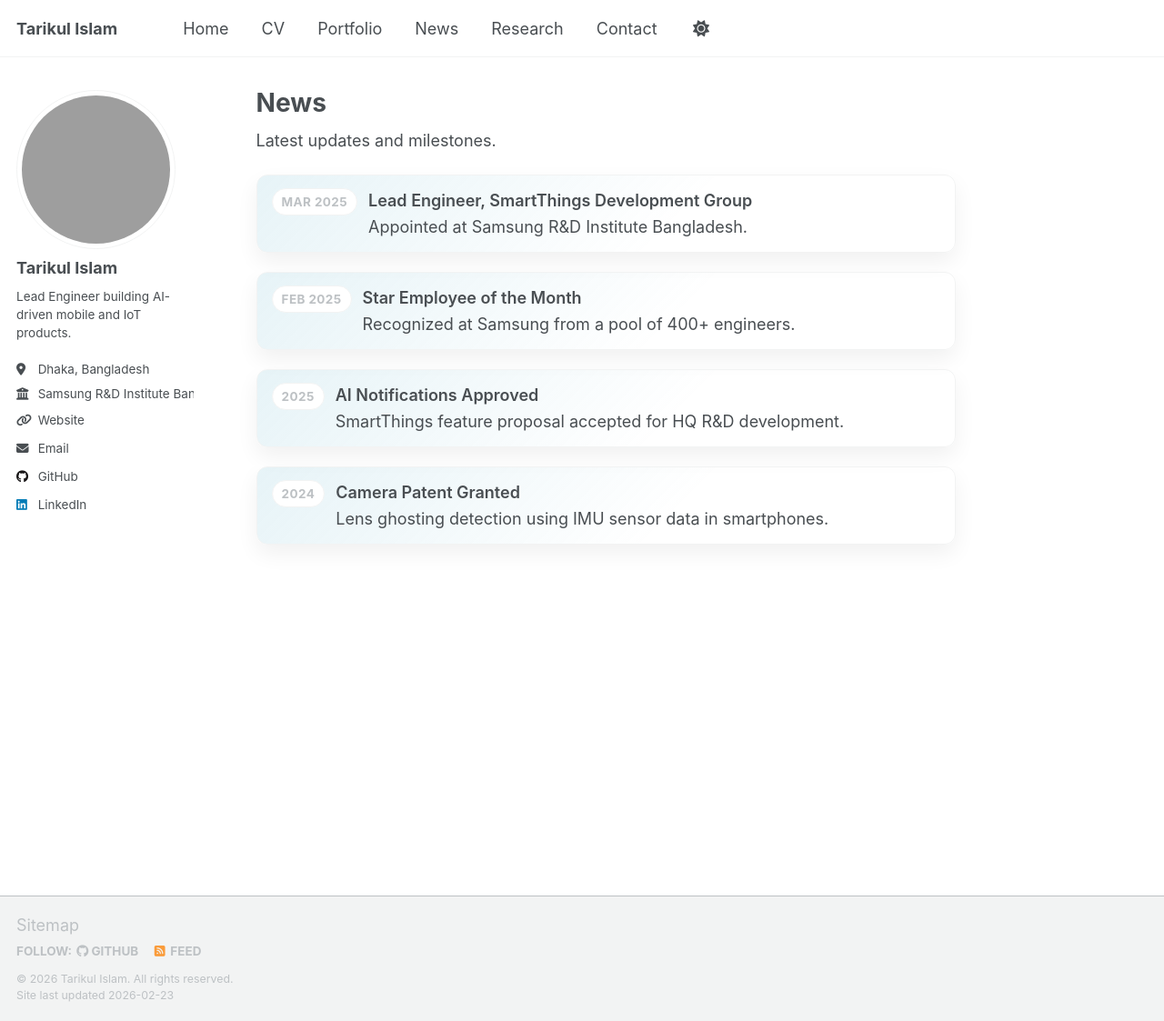
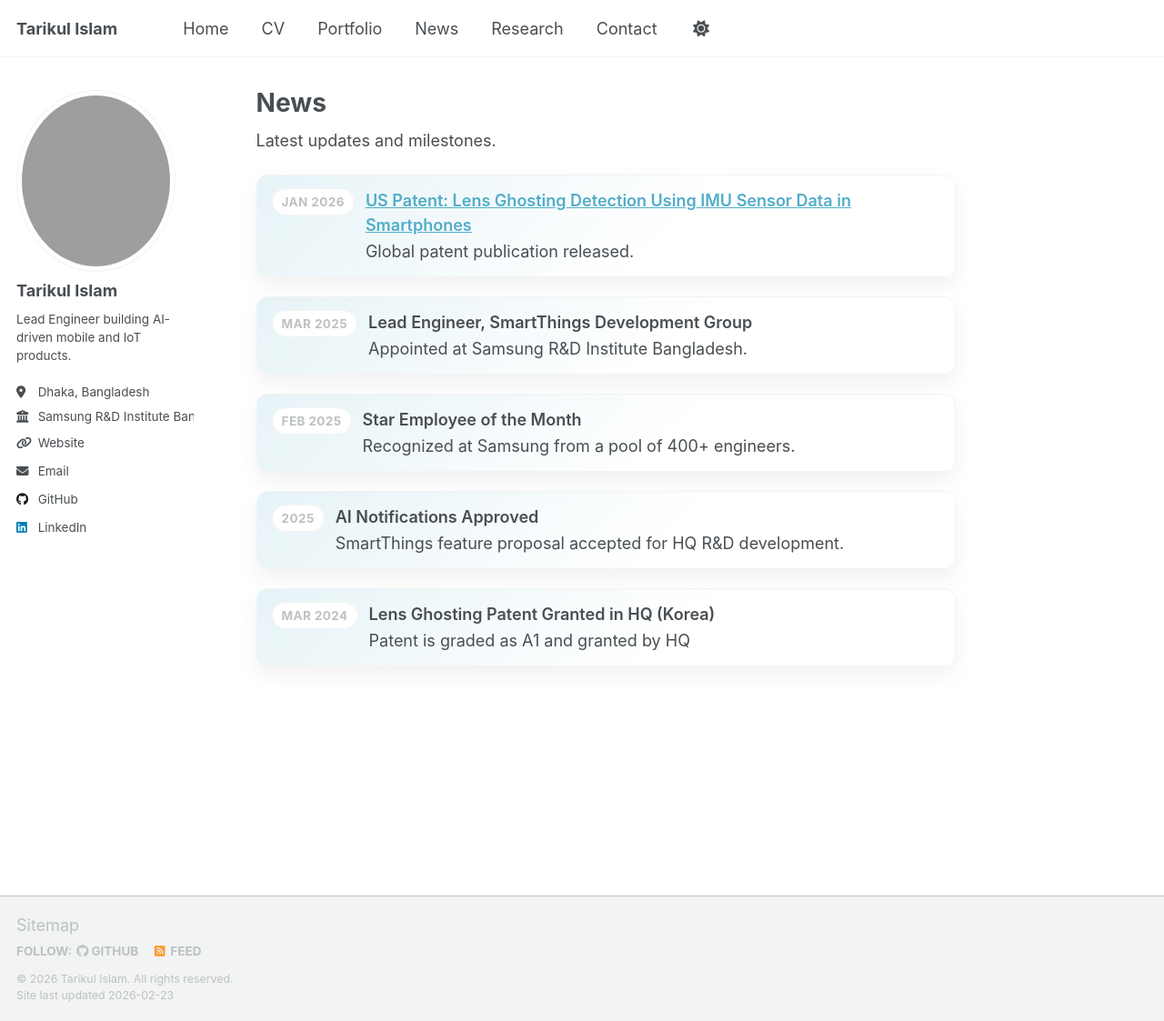
Before and after one commit to tarikulshawon/tarikulshawon.github.io, a Jekyll site: the page built from _pages/news.md, in a window 1280 px wide and 1123 px high. Shown: the whole window at 91% size. Built offline with Jekyll 4.4.1, drawn with Linux system fonts in a browser that asks for light colours; a script that is not in the unit is left out.

Commit message:
add patent news

```diff
--- a/_data/cv.json
+++ b/_data/cv.json
@@ -150,9 +150,9 @@
     {
       "name": "Lens Ghosting Detection Using IMU Sensor Data in Smartphones",
       "publisher": "Samsung Research Bangladesh (Patent)",
-      "releaseDate": "2024-01-01",
+      "releaseDate": "2026-01-01",
       "website": "",
-      "summary": "Proposed an IMU-assisted approach to detect ghost images in live view and mitigate lens ghosting artifacts in smartphone cameras."
+      "summary": "Patent granted in 2024 and published globally in 2026 for an IMU-assisted approach to detect and mitigate lens ghosting artifacts in smartphone cameras."
     },
     {
       "name": "Software Engineering Practices in Bangladesh",
--- a/_data/news.yml
+++ b/_data/news.yml
@@ -1,3 +1,7 @@
+- date: "Jan 2026"
+  title: "US Patent: Lens Ghosting Detection Using IMU Sensor Data in Smartphones"
+  detail: "Global patent publication released."
+  link: "https://patentscope.wipo.int/search/en/detail.jsf?docId=US471029211"
 - date: "Mar 2025"
   title: "Lead Engineer, SmartThings Development Group"
   detail: "Appointed at Samsung R&D Institute Bangladesh."
@@ -7,6 +11,6 @@
 - date: "2025"
   title: "AI Notifications Approved"
   detail: "SmartThings feature proposal accepted for HQ R&D development."
-- date: "2024"
-  title: "Camera Patent Granted"
-  detail: "Lens ghosting detection using IMU sensor data in smartphones."
+- date: "Mar 2024"
+  title: "Lens Ghosting Patent Granted in HQ (Korea)"
+  detail: "Patent is graded as A1 and granted by HQ"
--- a/_pages/news.md
+++ b/_pages/news.md
@@ -13,7 +13,13 @@ Latest updates and milestones.
       <li class="news-card">
         <span class="news-date">{{ item.date }}</span>
         <div>
-          <div class="news-title">{{ item.title }}</div>
+          <div class="news-title">
+            {% if item.link %}
+              <a href="{{ item.link }}" target="_blank" rel="noopener">{{ item.title }}</a>
+            {% else %}
+              {{ item.title }}
+            {% endif %}
+          </div>
           <div class="news-text">{{ item.detail }}</div>
         </div>
       </li>
--- a/_sass/layout/_sidebar.scss
+++ b/_sass/layout/_sidebar.scss
@@ -95,14 +95,14 @@
 
   img {
     width: 36px;
-    height: 36px;
+    height: 40px;
     max-width: 175px;
     border-radius: 50%;
     object-fit: cover;
 
     @include breakpoint($large) {
       width: 175px;
-      height: 175px;
+      height: 200px;
       padding: 5px;
       border: 1px solid var(--global-border-color);
     }
```
Also changed, not shown: _pages/about.md (+7 -1 lines), _publications/2024-01-01-lens-ghosting-patent.md (+5 -5 lines).
